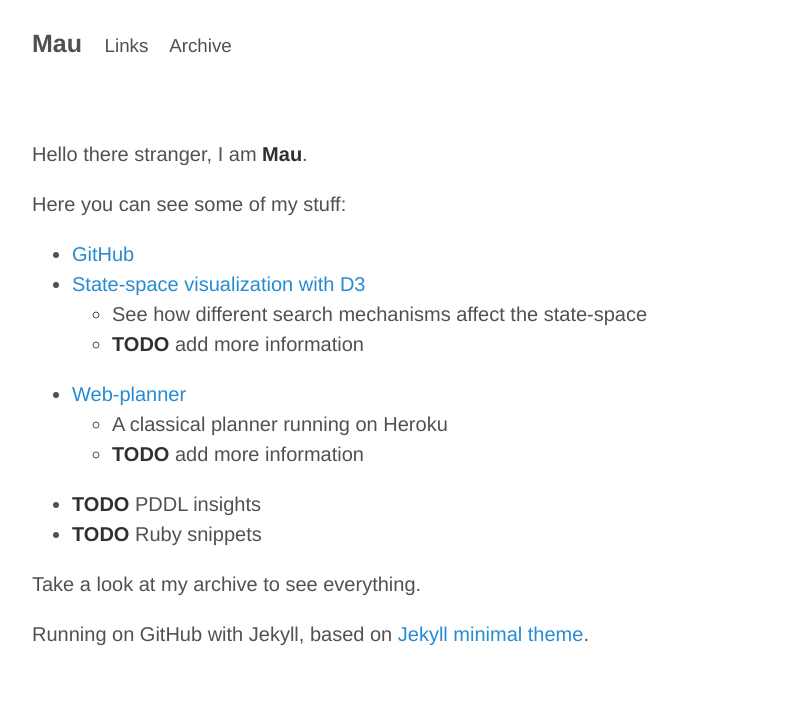
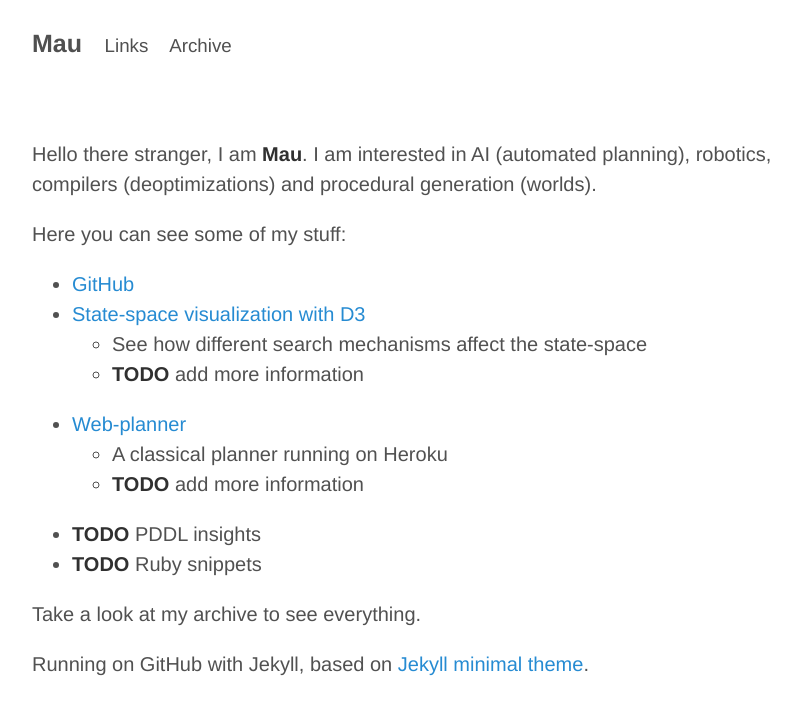
Before and after one commit to Maumagnaguagno/maumagnaguagno.github.io, a Jekyll site: the page built from index.md, in a window 1280 px wide. Shown: the top 715 px of the page, without its empty margins (228-1029 px from the left). Built offline with Jekyll 4.4.1, drawn with Linux system fonts in a browser that asks for light colours.

Commit message:
Add more about myself

```diff
--- a/index.md
+++ b/index.md
@@ -5,6 +5,7 @@ description: Home, virtual home.
 ---
 
 Hello there stranger, I am **Mau**.
+I am interested in AI (automated planning), robotics, compilers (deoptimizations) and procedural generation (worlds).
 
 Here you can see some of my stuff:
 
```
